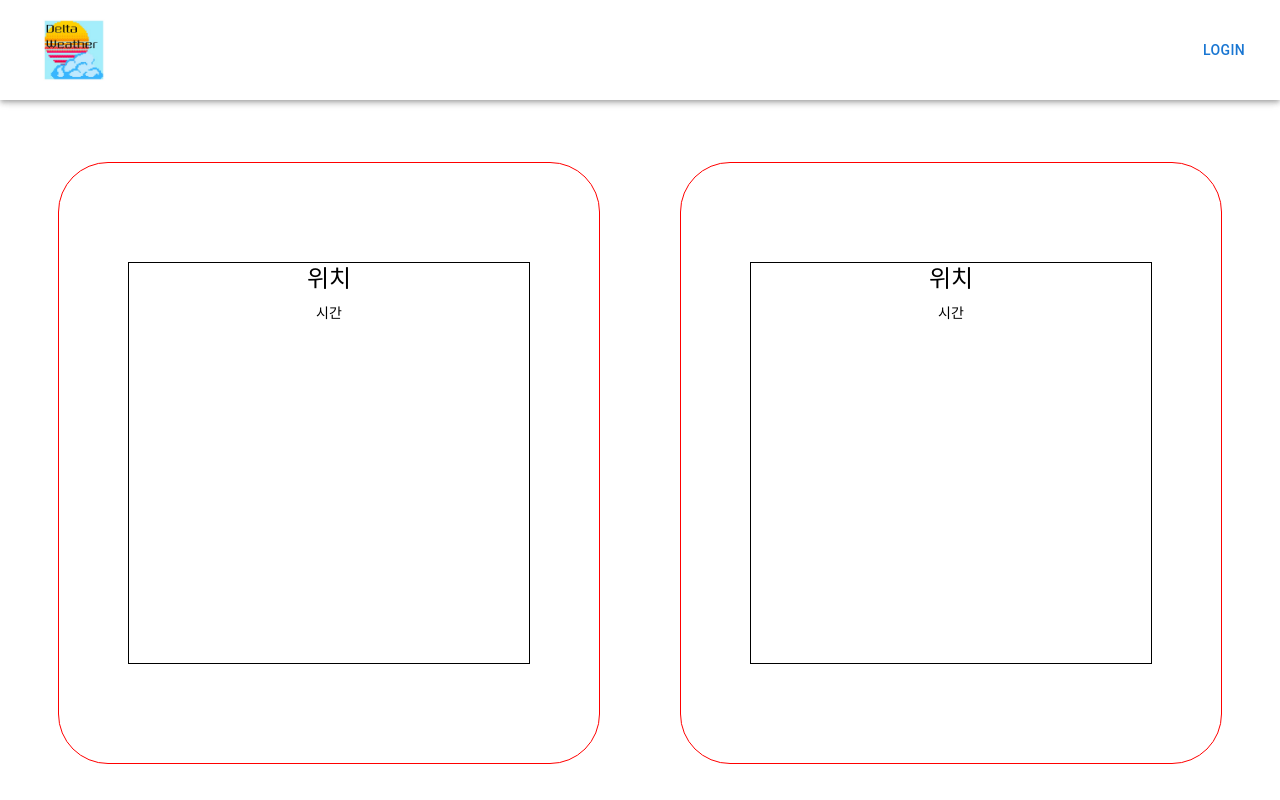
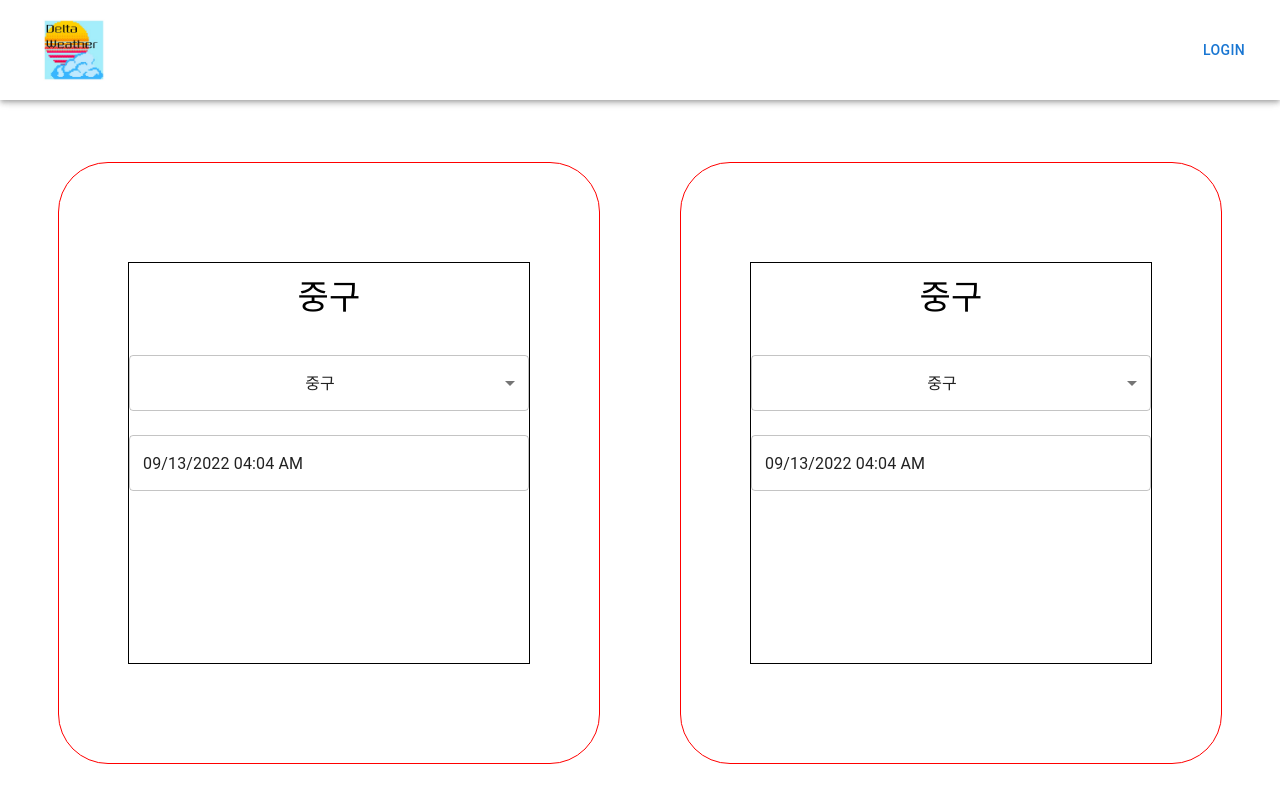
Before and after one commit to coolelephant/Delta-weather-react-app, a React (Create React App) app: page / in a window 1280 px wide. Shown: the top 800 px of the page. Built offline with nearby package versions, Linux system fonts and the light colour scheme.

Commit message:
feat : 'make main page'

```diff
--- a/package.json
+++ b/package.json
@@ -8,6 +8,7 @@
     "@mui/icons-material": "^5.10.3",
     "@mui/material": "^5.8.0",
     "@mui/styles": "^5.10.3",
+    "@mui/x-date-pickers": "^5.0.2",
     "@testing-library/jest-dom": "^5.16.5",
     "@testing-library/react": "^13.3.0",
     "@testing-library/user-event": "^13.5.0",
@@ -15,6 +16,7 @@
     "@types/node": "^16.11.56",
     "@types/react": "^18.0.17",
     "@types/react-dom": "^18.0.6",
+    "dayjs": "^1.11.5",
     "react": "^18.2.0",
     "react-dom": "^18.2.0",
     "react-router-dom": "^6.3.0",
--- a/src/components/common/card-frame.tsx
+++ b/src/components/common/card-frame.tsx
@@ -1,7 +1,7 @@
-import { Card, CardContent, Typography } from "@mui/material";
+import { Stack } from "@mui/material";
 import { makeStyles } from "@mui/styles";
-
 import { Box } from "@mui/system";
+import { ReactNode } from "react";
 
 const useStyles = makeStyles({
   root: {
@@ -10,6 +10,7 @@ const useStyles = makeStyles({
     border: `1px solid red`,
     display: `flex`,
     justifyContent: `center`,
+    // opacity: `0.6`,
   },
   card: {
     margin: `auto`,
@@ -20,15 +21,19 @@ const useStyles = makeStyles({
   },
 });
 
-export const CardFrame = () => {
+interface ICardFrameProps {
+  children: ReactNode;
+  image: string;
+}
+export const CardFrame = ({ children, image }: ICardFrameProps) => {
   const classes = useStyles();
   return (
-    <Box className={classes.root}>
+    <Box
+      className={classes.root}
+      // style={{ backgroundImage: `url(${image})` }}
+    >
       <Box className={classes.card}>
-        <Typography gutterBottom variant={"h5"} component={"div"}>
-          {"위치"}
-        </Typography>
-        <Typography variant={"body2"}>{"시간"}</Typography>
+        <Stack spacing={3}>{children}</Stack>
       </Box>
     </Box>
   );
--- /dev/null
+++ b/src/components/common/location-info.tsx
@@ -0,0 +1,17 @@
+import { Typography } from "@mui/material";
+import dayjs, { Dayjs } from "dayjs";
+interface ILocationProps {
+  locate: string;
+  date: string;
+}
+export const LocationInfo = ({ locate, date }: ILocationProps) => {
+  return (
+    <>
+      <Typography lineHeight={2} gutterBottom variant={"h4"} component={"div"}>
+        {locate}
+        <br />
+      </Typography>
+      {date}
+    </>
+  );
+};
--- /dev/null
+++ b/src/components/main/input-group.tsx
@@ -0,0 +1,42 @@
+import { MenuItem, TextField } from "@mui/material";
+import { DateTimePicker, LocalizationProvider } from "@mui/x-date-pickers";
+import { AdapterDayjs } from "@mui/x-date-pickers/AdapterDayjs";
+import { ChangeEvent, useState } from "react";
+import dayjs, { Dayjs } from "dayjs";
+
+interface IInputGroup {
+  locate: string;
+  locateList: string[];
+  handleLocate: (e: ChangeEvent<HTMLInputElement>) => void;
+  handleDate: (date: string) => void;
+}
+export const InputGroup = ({
+  locate,
+  locateList,
+  handleLocate,
+  handleDate,
+}: IInputGroup) => {
+  const [value, setValue] = useState<Dayjs | null>(dayjs());
+
+  return (
+    <>
+      <TextField select value={locate} onChange={handleLocate} fullWidth>
+        {locateList.map((value) => {
+          return <MenuItem value={value}>{value}</MenuItem>;
+        })}
+      </TextField>
+      {/* <TextField type={"date"} value={date} onChange={handleDate} fullWidth /> */}
+
+      <LocalizationProvider dateAdapter={AdapterDayjs}>
+        <DateTimePicker
+          renderInput={(props) => <TextField {...props} />}
+          value={value}
+          onChange={(newValue) => {
+            setValue(newValue);
+            handleDate(newValue?.format("YYYY.MM.DD HH:mm:ss")!);
+          }}
+        />
+      </LocalizationProvider>
+    </>
+  );
+};
--- a/src/pages/home.tsx
+++ b/src/pages/home.tsx
@@ -1,42 +1,88 @@
 import { Menu } from "@mui/icons-material";
 import { AppBar, Grid, IconButton, Toolbar, Typography } from "@mui/material";
+import { ChangeEvent, useState } from "react";
 import { useNavigate } from "react-router-dom";
 import { CardFrame } from "../components/common/card-frame";
 import { Copyright } from "../components/common/copyright";
 import { Header } from "../components/common/header";
+import { LocationInfo } from "../components/common/location-info";
 import { NavFrame } from "../components/common/nav-frame";
 import { TextButton } from "../components/common/text-button";
 import { SubmitButton } from "../components/home/submit-button";
+import { InputGroup } from "../components/main/input-group";
+import Namsan from "../assets/namsan.png";
+import dayjs, { Dayjs } from "dayjs";
 
 export const Home = () => {
   const navigate = useNavigate();
 
-  const onClickTextButton = () => {
+  const [prevLocate, setPrevLocate] = useState("중구");
+  const [prevDate, setPrevDate] = useState("");
+  const [nextLocate, setNextLocate] = useState("중구");
+  const [nextDate, setNextDate] = useState("");
+  const [locateList, setLocateList] = useState([
+    "중구",
+    "동대문구",
+    "중랑구",
+    "종로구",
+  ]);
+
+  const handlePrevLoacte = (e: ChangeEvent<HTMLInputElement>) => {
+    setPrevLocate(e.target.value);
+  };
+  const handlePrevDate = (e: string) => {
+    setPrevDate(e);
+  };
+  const handleNextLoacte = (e: ChangeEvent<HTMLInputElement>) => {
+    setNextLocate(e.target.value);
+  };
+  const handleNextDate = (e: string) => {
+    setNextDate(e);
+  };
+  const handleTextButton = () => {
     navigate("/signin");
   };
   const onClickSubmit = () => {
     // sumit hooks
   };
+
   return (
     <Grid container spacing={5} padding={`50px`}>
       <Grid item>
         <NavFrame>
           <Header />
-          <TextButton text={"login"} onClick={onClickTextButton} />
+          <TextButton text={"login"} onClick={handleTextButton} />
         </NavFrame>
       </Grid>
 
       <Grid item container lg={12} spacing={10}>
         <Grid item lg={6}>
-          <CardFrame />
+          <CardFrame image={Namsan}>
+            <LocationInfo locate={prevLocate} date={prevDate} />
+            <InputGroup
+              locate={prevLocate}
+              locateList={locateList}
+              handleLocate={handlePrevLoacte}
+              handleDate={handlePrevDate}
+            />
+          </CardFrame>
         </Grid>
         <Grid item lg={6}>
-          <CardFrame />
+          <CardFrame image={Namsan}>
+            <LocationInfo locate={nextLocate} date={nextDate} />
+            <InputGroup
+              locate={nextLocate}
+              locateList={locateList}
+              handleLocate={handleNextLoacte}
+              handleDate={handleNextDate}
+            />
+          </CardFrame>
         </Grid>
       </Grid>
       <Grid item lg={12} textAlign={"right"}>
         <SubmitButton onClick={onClickSubmit} />
       </Grid>
+
       <Grid item lg={12}>
         <Copyright />
       </Grid>
```
Also changed, not shown: src/assets/namsan.png (added), 1 other file (tests, documents, lock files or other folders).
